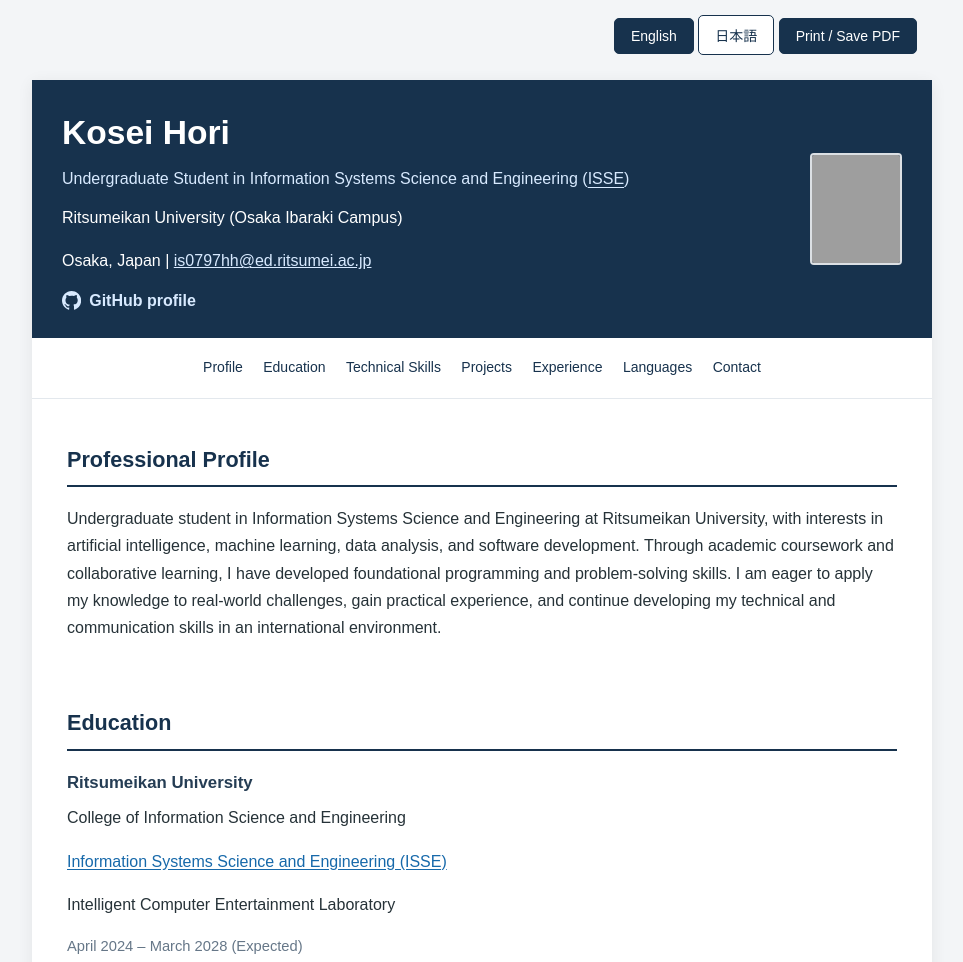
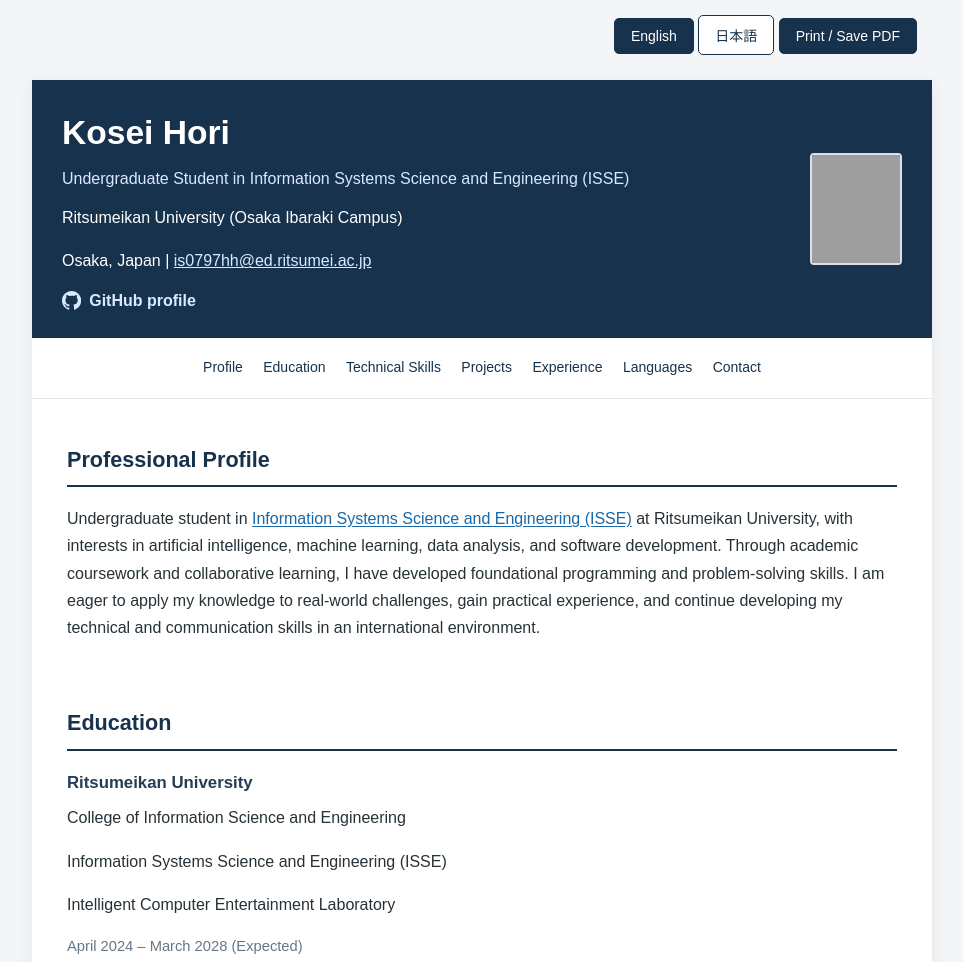
Before and after one commit to KoseiHoriJP/KoseiHoriJP.github.io, a plain HTML site: page index.html in a window 1280 px wide. Shown: the top 962 px of the page, without its empty margins (158-1121 px from the left). Drawn offline with Linux system fonts and the light colour scheme; grey boxes are pictures that could not be loaded.

Commit message:
Move ISSE programme link into Professional Profile

```diff
--- a/index.html
+++ b/index.html
@@ -483,9 +483,10 @@
                         Kosei Hori
                     </h1>
 
-                    <p class="subtitle">
-                        <span data-en="Undergraduate Student in Information Systems Science and Engineering ("
-                              data-ja="立命館大学 情報理工学部 情報システムエンジニアリングコース（">Undergraduate Student in Information Systems Science and Engineering (</span><a class="isse-link" href="https://en.ritsumei.ac.jp/ise/isse/" target="_blank" rel="noopener noreferrer" title="ISSE programme — Ritsumeikan University">ISSE</a><span data-en=")" data-ja="）学部生">)</span>
+                    <p class="subtitle"
+                       data-en="Undergraduate Student in Information Systems Science and Engineering (ISSE)"
+                       data-ja="立命館大学 情報理工学部 情報システムエンジニアリングコース 学部生">
+                        Undergraduate Student in Information Systems Science and Engineering (ISSE)
                     </p>
 
                     <p class="university"
@@ -533,10 +534,7 @@
                 </h2>
 
 
-                <p data-en="Undergraduate student in Information Systems Science and Engineering at Ritsumeikan University, with interests in artificial intelligence, machine learning, data analysis, and software development. Through academic coursework and collaborative learning, I have developed foundational programming and problem-solving skills. I am eager to apply my knowledge to real-world challenges, gain practical experience, and continue developing my technical and communication skills in an international environment."
-                data-ja="立命館大学情報理工学部情報システムエンジニアリングコースに所属し、人工知能、機械学習、データ分析、ソフトウェア開発に関心があります。大学での授業やチームでの学習を通じて、プログラミングの基礎と問題解決能力を身につけてきました。実社会の課題解決に知識を活用し、実務経験を積みながら、技術力とコミュニケーション能力をさらに高め、国際的な環境で成長することを目指しています。">
-                Undergraduate student in Information Systems Science and Engineering at Ritsumeikan University, with interests in artificial intelligence, machine learning, data analysis, and software development. Through academic coursework and collaborative learning, I have developed foundational programming and problem-solving skills. I am eager to apply my knowledge to real-world challenges, gain practical experience, and continue developing my technical and communication skills in an international environment.
-                </p>
+                <p><span data-en="Undergraduate student in " data-ja="立命館大学情報理工学部">Undergraduate student in </span><a class="program-link" href="https://en.ritsumei.ac.jp/ise/isse/" target="_blank" rel="noopener noreferrer" data-en="Information Systems Science and Engineering (ISSE)" data-ja="情報システムエンジニアリングコース（ISSE）">Information Systems Science and Engineering (ISSE)</a><span data-en=" at Ritsumeikan University, with interests in artificial intelligence, machine learning, data analysis, and software development. Through academic coursework and collaborative learning, I have developed foundational programming and problem-solving skills. I am eager to apply my knowledge to real-world challenges, gain practical experience, and continue developing my technical and communication skills in an international environment." data-ja="に所属し、人工知能、機械学習、データ分析、ソフトウェア開発に関心があります。大学での授業やチームでの学習を通じて、プログラミングの基礎と問題解決能力を身につけてきました。実社会の課題解決に知識を活用し、実務経験を積みながら、技術力とコミュニケーション能力をさらに高め、国際的な環境で成長することを目指しています。"> at Ritsumeikan University, with interests in artificial intelligence, machine learning, data analysis, and software development. Through academic coursework and collaborative learning, I have developed foundational programming and problem-solving skills. I am eager to apply my knowledge to real-world challenges, gain practical experience, and continue developing my technical and communication skills in an international environment.</span></p>
 
             </section>
 
@@ -557,10 +555,9 @@
                         College of Information Science and Engineering
                     </p>
 
-                    <p>
-                        <a class="program-link" href="https://en.ritsumei.ac.jp/ise/isse/" target="_blank" rel="noopener noreferrer"
-                           data-en="Information Systems Science and Engineering (ISSE)"
-                           data-ja="Information Systems Science and Engineering (ISSE)">Information Systems Science and Engineering (ISSE)</a>
+                    <p data-en="Information Systems Science and Engineering (ISSE)"
+                       data-ja="Information Systems Science and Engineering (ISSE)">
+                        Information Systems Science and Engineering (ISSE)
                     </p>
 
                     <p data-en="Intelligent Computer Entertainment Laboratory"
```
